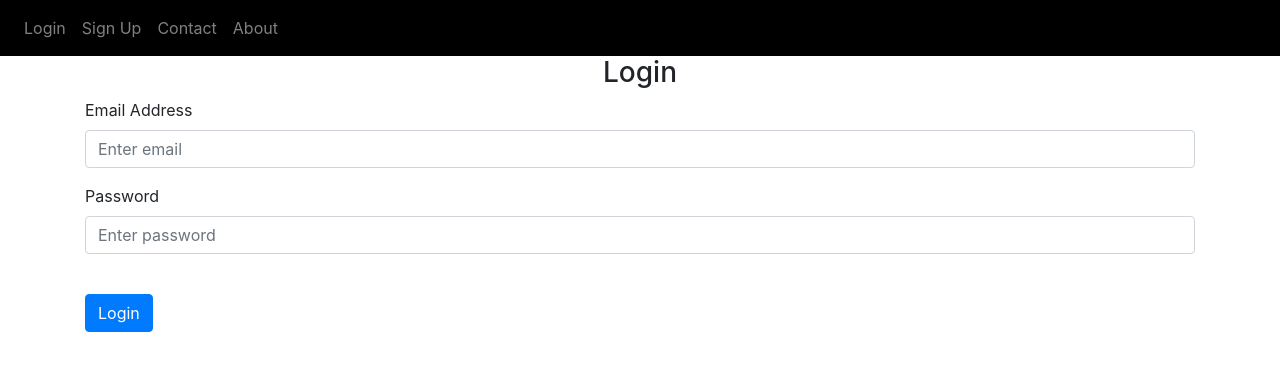
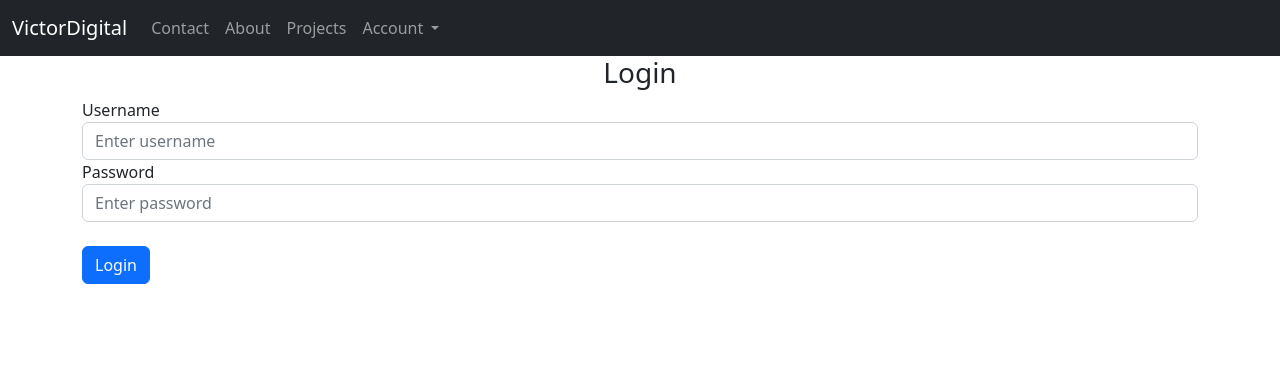
Before and after one commit to victorDigital/Flask-Web-App, a Flask app: page /login in a window 1280 px wide. Shown: the top 371 px of the page. Run offline with Flask 3, Linux system fonts and the light colour scheme; some libraries are stand-ins or nearby versions.

Commit message:
added better nav

```diff
--- a/website/auth.py
+++ b/website/auth.py
@@ -10,10 +10,10 @@ auth = Blueprint('auth', __name__)
 @auth.route('/login', methods=['GET', 'POST'])
 def login():
     if request.method == 'POST':
-        email = request.form.get('email')
+        username = request.form.get('username')
         password = request.form.get('password')
 
-        user = User.query.filter_by(email=email).first()
+        user = User.query.filter_by(username=username).first()
         if user:
             if check_password_hash(user.password, password):
                 flash('Logged in successfully!', category='success')
@@ -22,15 +22,17 @@ def login():
             else:
                 flash('Incorrect password, try again.', category='error')
         else:
-            flash('Email does not exist.', category='error')
+            flash('Username does not exist.', category='error')
     return render_template("login.html", user=current_user)
 
 
 @auth.route('/logout')
 @login_required
 def logout():
+    print(current_user)
     logout_user()
-    return redirect(url_for('auth.login'))
+    flash('Logged out successfully', category='success')
+    return redirect(url_for('views.home'))
 
 
 @auth.route('/sign-up', methods=['GET', 'POST'])
--- a/website/models.py
+++ b/website/models.py
@@ -13,6 +13,6 @@ class Note(db.Model):
 class User(db.Model, UserMixin):
     id = db.Column(db.Integer, primary_key=True)
     email = db.Column(db.String(150), unique=True)
-    username = db.Column(db.String(150))
+    username = db.Column(db.String(150), unique=True)
     password = db.Column(db.String(150))
     notes = db.relationship('Note')
--- a/website/static/mySwup.js
+++ b/website/static/mySwup.js
@@ -1,8 +1 @@
-
-options = {
-    plugins: [
-        new SwupPreloadPlugin()
-    ]
-};
-
-const swup = new Swup(options);
+const swup = new Swup();
--- a/website/static/package.json
+++ b/website/static/package.json
@@ -1,7 +1,5 @@
 {
   "dependencies": {
-    "@swup/preload-plugin": "^1.0.5",
-    "swup": "^2.0.19",
-    "swup-morph-plugin": "^0.2.1"
+    "swup": "^2.0.19"
   }
 }
--- a/website/templates/base.html
+++ b/website/templates/base.html
@@ -4,38 +4,43 @@
 <head>
     <meta charset="utf-8" />
     <meta name="viewport" content="width=device-width, initial-scale=1" />
-    <link rel="stylesheet" href="https://stackpath.bootstrapcdn.com/bootstrap/4.4.1/css/bootstrap.min.css"
-        integrity="sha384-Vkoo8x4CGsO3+Hhxv8T/Q5PaXtkKtu6ug5TOeNV6gBiFeWPGFN9MuhOf23Q9Ifjh" crossorigin="anonymous" />
+    <link href="https://cdn.jsdelivr.net/npm/bootstrap@5.2.2/dist/css/bootstrap.min.css" rel="stylesheet"
+        integrity="sha384-Zenh87qX5JnK2Jl0vWa8Ck2rdkQ2Bzep5IDxbcnCeuOxjzrPF/et3URy9Bv1WTRi" crossorigin="anonymous">
     <link rel="stylesheet" href="https://stackpath.bootstrapcdn.com/font-awesome/4.7.0/css/font-awesome.min.css"
         crossorigin="anonymous" />
     <link rel="stylesheet" href="{{ url_for('static', filename='swup.css') }}" />
     <script defer src="{{ url_for('static', filename='node_modules/swup/dist/swup.min.js') }}"></script>
-    <script defer
-        src="{{ url_for('static', filename='node_modules/@swup/preload-plugin/dist/SwupPreloadPlugin.js') }}"></script>
     <script defer src="{{ url_for('static', filename='mySwup.js') }}"></script>
 
     <title>{% block title %}Home{% endblock %}</title>
 </head>
 
 <body>
-    <nav class="navbar navbar-expand-lg navbar-dark" style="background-color: #000000;">
-        <button class="navbar-toggler" type="button" data-toggle="collapse" data-target="#navbar">
-            <span class="navbar-toggler-icon"></span>
-        </button>
-        <div class="collapse navbar-collapse" id="navbar">
-            <div class="navbar-nav">
-                {% if current_user.is_authenticated %}
-                <a class="nav-item nav-link" id="home" href="/"><strong>Home</strong></a>
-                <a class="nav-item nav-link" id="contact" href="/contact">Contact</a>
-                <a class="nav-item nav-link" id="about" href="/about">About</a>
-                <a class="nav-item nav-link" id="projects" href="/projects">Projects</a>
-                <a class="nav-item nav-link" id="logout" href="/logout">Logout</a>
-                {% else %}
-                <a class="nav-item nav-link" id="login" href="/login">Login</a>
-                <a class="nav-item nav-link" id="signup" href="/sign-up">Sign Up</a>
-                <a class="nav-item nav-link" id="contact" href="/contact">Contact</a>
-                <a class="nav-item nav-link" id="about" href="/about">About</a>
-                {% endif %}
+    <nav class="navbar navbar-expand-lg navbar-dark bg-dark">
+        <div class="container-fluid">
+            <a class="navbar-brand" href="/">VictorDigital</a>
+            <button class="navbar-toggler" type="button" data-bs-toggle="collapse"
+                data-bs-target="#navbarNavDarkDropdown" aria-controls="navbarNavDarkDropdown" aria-expanded="false"
+                aria-label="Toggle navigation">
+                <span class="navbar-toggler-icon"></span>
+            </button>
+            <div class="collapse navbar-collapse" id="navbar">
+                <ul class="navbar-nav">
+                    <li><a class="nav-item nav-link" id="contact" href="/contact">Contact</a></li>
+                    <li><a class="nav-item nav-link" id="about" href="/about">About</a></li>
+                    <li><a class="nav-item nav-link" id="projects" href="/projects">Projects</a></li>
+                    <li class="nav-item dropdown">
+                        <a class="nav-link dropdown-toggle" href="#" role="button" data-bs-toggle="dropdown"
+                            aria-expanded="false">
+                            Account
+                        </a>
+                        <ul class="dropdown-menu dropdown-menu-dark">
+                            <li><a class="nav-item nav-link" id="logout" href="/logout">Logout</a></li>
+                            <li><a class="nav-item nav-link" id="login" href="/login">Login</a></li>
+                            <li><a class="nav-item nav-link" id="signup" href="/sign-up">Sign Up</a></li>
+                        </ul>
+                    </li>
+                </ul>
             </div>
         </div>
     </nav>
@@ -43,18 +48,14 @@
     {% with messages = get_flashed_messages( with_categories=true) %} {%
     if messages %} {% for category, message in messages %} {% if
     category == 'error' %}
-    <div class="alert alert-danger alert-dismissible fade show" role="alert">
+    <div class="alert alert-danger alert-dismissible" role="alert">
         {{ message }}
-        <button type="button" class="close" data-dismiss="alert">
-            <span aria-hidden="true">&times;</span>
-        </button>
+        <button type="button" class="btn-close" data-bs-dismiss="alert" aria-label="Close"></button>
     </div>
     {% else %}
-    <div class="alert alert-success alert-dismissible fade show" role="alert">
+    <div class="alert alert-success alert-dismissible" role="success">
         {{ message }}
-        <button type="button" class="close" data-dismiss="alert">
-            <span aria-hidden="true">&times;</span>
-        </button>
+        <button type="button" class="btn-close" data-bs-dismiss="alert" aria-label="Close"></button>
     </div>
     {% endif %} {% endfor %} {% endif %} {% endwith %}
 
@@ -65,8 +66,8 @@
     <script src="https://cdnjs.cloudflare.com/ajax/libs/popper.js/1.12.9/umd/popper.min.js"
         integrity="sha384-ApNbgh9B+Y1QKtv3Rn7W3mgPxhU9K/ScQsAP7hUibX39j7fakFPskvXusvfa0b4Q"
         crossorigin="anonymous"></script>
-    <script src="https://maxcdn.bootstrapcdn.com/bootstrap/4.0.0/js/bootstrap.min.js"
-        integrity="sha384-JZR6Spejh4U02d8jOt6vLEHfe/JQGiRRSQQxSfFWpi1MquVdAyjUar5+76PVCmYl"
+    <script src="https://cdn.jsdelivr.net/npm/bootstrap@5.2.2/dist/js/bootstrap.bundle.min.js"
+        integrity="sha384-OERcA2EqjJCMA+/3y+gxIOqMEjwtxJY7qPCqsdltbNJuaOe923+mo//f6V8Qbsw3"
         crossorigin="anonymous"></script>
 </body>
 
--- a/website/templates/home.html
+++ b/website/templates/home.html
@@ -1,5 +1,9 @@
 {% extends "base.html" %} {% block title %}Home{% endblock %} {% block content
 %}
+{% if current_user.is_authenticated %}
+<h1>Welcome {{ current_user.username }}!</h1>
+{% else %}
 <h1>Welcome</h1>
+{% endif %}
 <hr class="border" />
 {% endblock %}
--- a/website/templates/login.html
+++ b/website/templates/login.html
@@ -3,24 +3,12 @@ content%}
 <form method="POST">
     <h3 align="center">Login</h3>
     <div class="form-group">
-        <label for="email">Email Address</label>
-        <input
-            type="email"
-            class="form-control"
-            id="email"
-            name="email"
-            placeholder="Enter email"
-        />
+        <label for="username">Username</label>
+        <input type="username" class="form-control" id="username" name="username" placeholder="Enter username" />
     </div>
     <div class="form-group">
         <label for="password">Password</label>
-        <input
-            type="password"
-            class="form-control"
-            id="password"
-            name="password"
-            placeholder="Enter password"
-        />
+        <input type="password" class="form-control" id="password" name="password" placeholder="Enter password" />
     </div>
     <br />
     <button type="submit" class="btn btn-primary">Login</button>
--- a/website/templates/projects.html
+++ b/website/templates/projects.html
@@ -10,18 +10,18 @@
         <p> try it out</p> <a class="btn btn-primary" href="https://victordigital.github.io/w/">here</a>
     </li>
     <li class="list-group-item">
-        <h3 align="center"><a href="https://github.com/victorDigital">victorDigital</a>/ <a
+        <h3 align="center"><a href="https://github.com/victorDigital">victorDigital</a>/<a
                 href="https://github.com/victorDigital/lectioToGoogleCalendar">lectioToGoogleCalendar</a></h3>
         {{ html2|safe }}
         <a class="btn btn-primary" href="https://github.com/victorDigital/lectioToGoogleCalendar">Read More</a>
     </li>
     <li class="list-group-item">
-        <h3 align="center"><a href="https://github.com/victorDigital">victorDigital</a>/ <a
+        <h3 align="center"><a href="https://github.com/victorDigital">victorDigital</a>/<a
                 href="https://github.com/victorDigital/Flask-Web-App">Flask-Web-App</a></h3>
         {{ html3|safe }}
     </li>
     <li class="list-group-item">
-        <h3 align="center"><a href="https://github.com/victorDigital">victorDigital</a>/ <a
+        <h3 align="center"><a href="https://github.com/victorDigital">victorDigital</a>/<a
                 href="https://github.com/victorDigital/dictionary-api-python">dictionary-api-python</a></h3>
         {{ html4|safe }}
         <a class="btn btn-primary" href="/projects/dictionary">Try In Browser</a>
```
Also changed, not shown: instance/database.db (added), website/static/package-lock.json.
